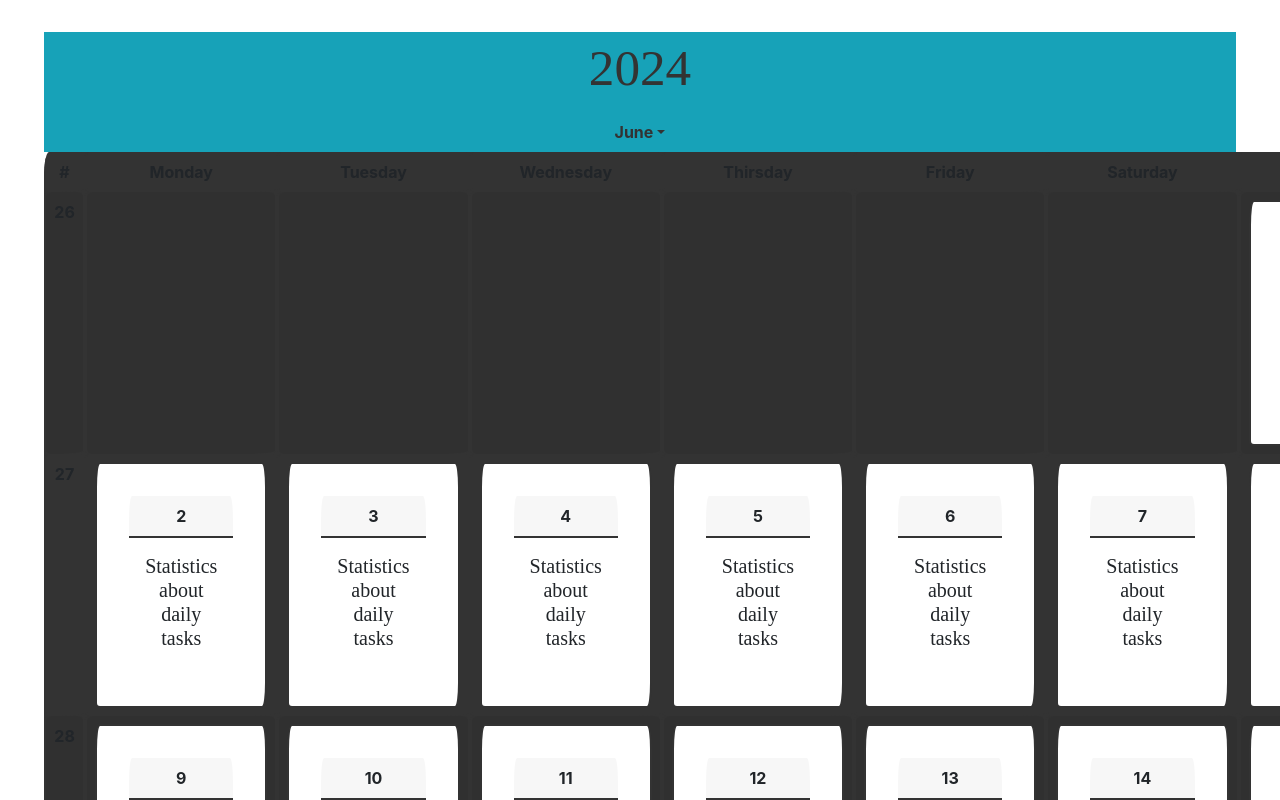
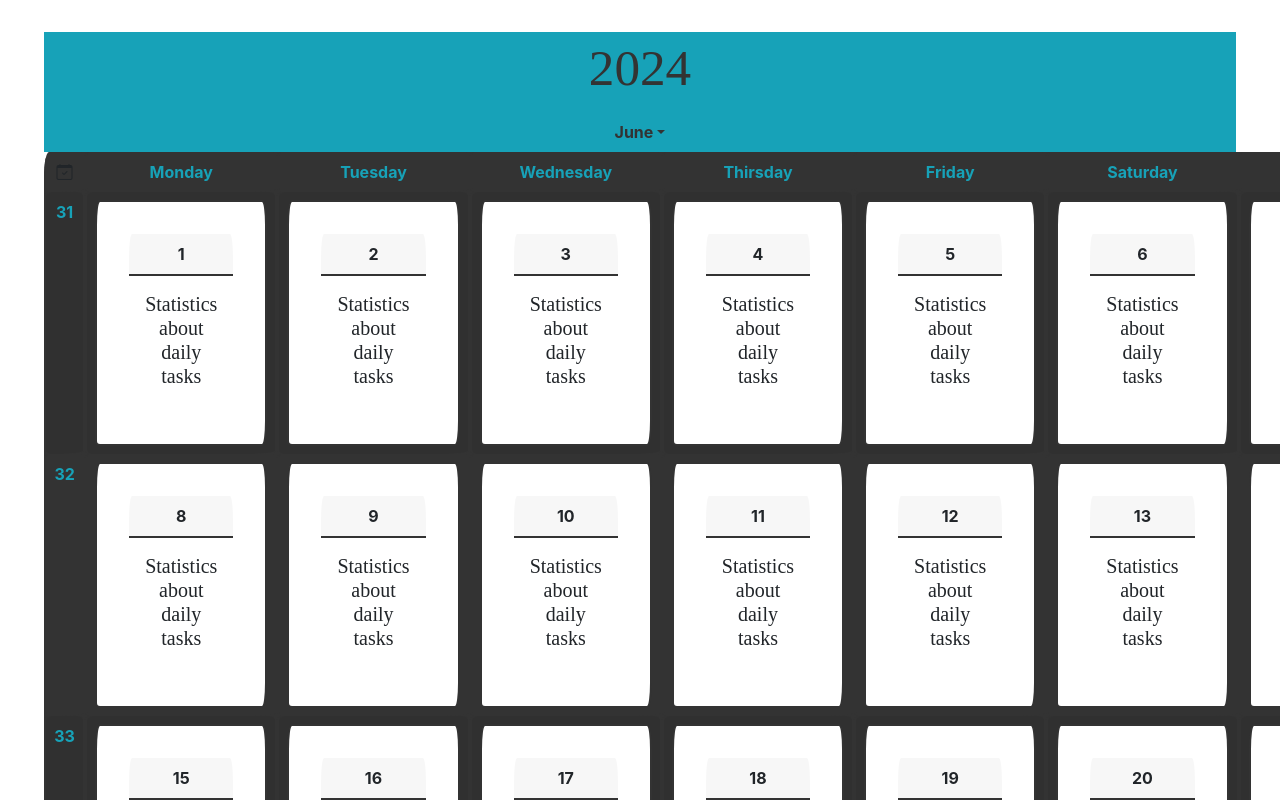
Before and after one commit to rucsna/CheckMate, a React (Vite) app in the folder CheckMateClient/: page / in a window 1280 px wide. Shown: the top 800 px of the page. Built offline with nearby package versions, Linux system fonts and the light colour scheme; a web font is replaced by a local one.

Commit message:
feat: add dynamicly changable week start option

```diff
--- a/CheckMateClient/src/Pages/MonthlyView.jsx
+++ b/CheckMateClient/src/Pages/MonthlyView.jsx
@@ -1,51 +1,65 @@
 import DayCard from "../Components/DayCard";
 import Layout from "./Layout";
 import Table from "react-bootstrap/Table";
-import { useState, useEffect } from "react";
+import { useState, useEffect, useContext } from "react";
+import DailyView from "./DailyView";
+import AddTaskModal from "../Components/AddTaskModal";
+import { StateContext } from "../StateContext";
 
 const MonthlyView = () => {
-    const [daysInTheMonth, setDaysInTheMonth] = useState(30);
-    const [startDay, setStartDay] = useState(6);
-    const [weekNumber, setWeekNumber] = useState(26);
+    const { weekStart } = useContext(StateContext);
+
+    const [daysInTheMonth, setDaysInTheMonth] = useState(31);
+    const [startDay, setStartDay] = useState(0);
+    const [weekNumber, setWeekNumber] = useState(31);
+
+    const [dailyViewShow, setDailyViewShow] = useState(false);
+    const [addTaskShow, setAddTaskShow] = useState(false);
+
+    const days = [ "Sunday", "Monday", "Tuesday", "Wednesday", "Thirsday", "Friday", "Saturday"];
+    const headers = weekStart === "M"
+        ? [...days.slice(1), days[0]]
+        : days;
 
     const totalCells = daysInTheMonth + startDay;
     const totalRows = Math.ceil(totalCells / 7);
     let current = weekNumber;
 
     useEffect(() => {
+        if(weekStart === "M"){
+            setStartDay(0);
+        } else {
+            setStartDay(0 + 1);
+        }
         // this useEffect will set the
         //      daysInTheMonth, startDay, weekNumber states upon first rendering
-    }, []);
+    }, [weekStart]);
 
 
     return (
-        <Layout>
+        <Layout >
             <Table striped bordered hover>
                 <thead>
                     <tr>
-                        <th>#</th>
-                        <th>Monday</th>
-                        <th>Tuesday</th>
-                        <th>Wednesday</th>
-                        <th>Thirsday</th>
-                        <th>Friday</th>
-                        <th>Saturday</th>
-                        <th>Sunday</th>
+                        <th><i className="bi bi-calendar-check"></i></th>
+                        {headers.map((day, index) => (
+                            <th key={index ++} className="text-info">{day}</th>
+                        ))}
                     </tr>
                 </thead>
                 <tbody>
                     {
                         Array.from({ length: totalRows }, (_, rowIndex) => (
                             <tr key={rowIndex}>
-                                <td>{current++}</td>
+                                <td className="text-info">{current++}</td>
                                 {
                                     Array.from({ length: 7 }, (_, colIndex) => {
                                         const dayIndex = rowIndex * 7 + colIndex;
                                         const dayNumber = dayIndex - startDay + 1;
                                         if (dayIndex < startDay || dayNumber > daysInTheMonth) return <td key={colIndex}></td>;
                                         return (
-                                            <td className="col-lg-1-7 col-md-4 col-sm-6 mb-4" key={colIndex}>
-                                                <DayCard title={dayNumber} />
+                                            <td className="col-lg-2 col-md-2 col-sm-2 mb-6" key={colIndex}>
+                                                <DayCard title={dayNumber} setModalShow={setDailyViewShow} />
                                             </td>
                                         );
                                     })
@@ -55,6 +69,8 @@ const MonthlyView = () => {
                     }
                 </tbody>
             </Table>
+            <DailyView show={dailyViewShow} onHide={() => setDailyViewShow(false)} daynumber={2} />
+            <AddTaskModal show={addTaskShow} onHide={() => setAddTaskShow(false)} daynumber={2} showdailyview={() => setDailyViewShow(true)} />
         </Layout>
     )
 }
```
